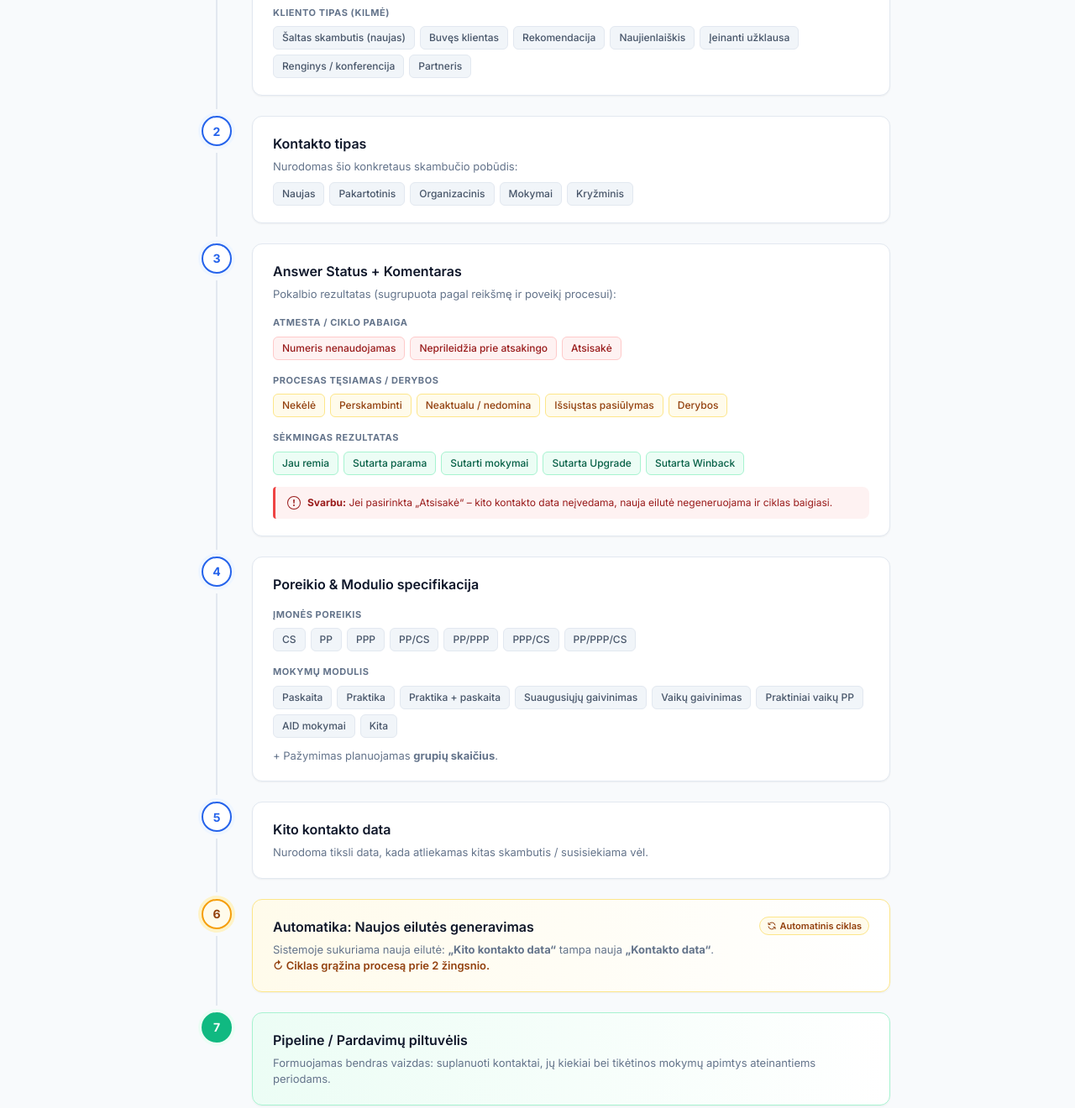
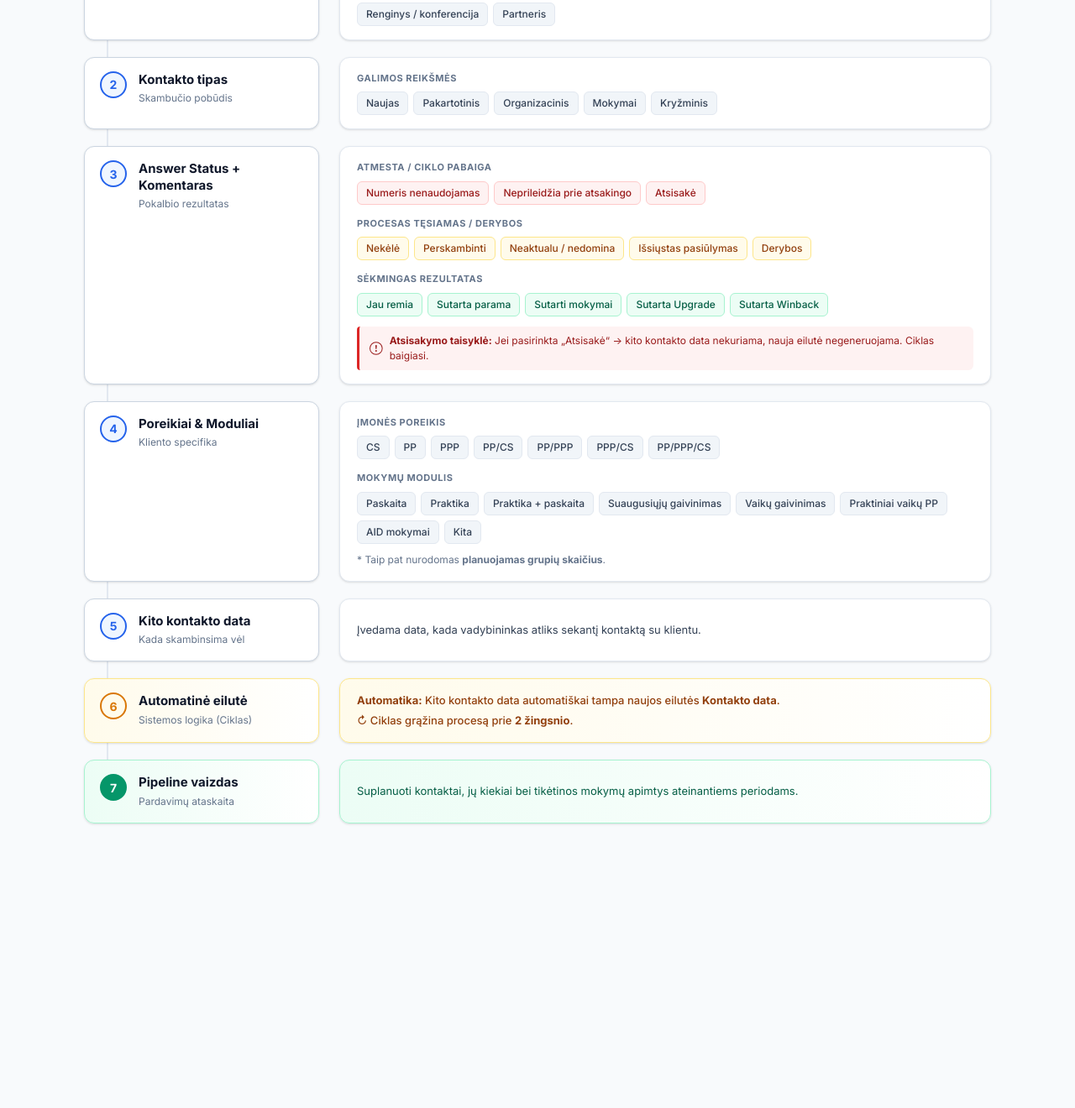
Before and after one commit to im-lrk/lesu-paieska, a plain HTML site: page mokymu-pardavimai/procesas.html in a window 1280 px wide. Shown: the part 215-1535 px from the top of the page at 84% size. After the commit the page ends 1236 px from the top, so only its background shows below. Drawn offline with Linux system fonts and the light colour scheme.

Commit message:
Update procesas.html

```diff
--- a/mokymu-pardavimai/procesas.html
+++ b/mokymu-pardavimai/procesas.html
@@ -14,17 +14,17 @@
     --primary-light: #eff6ff;
     --primary-border: #bfdbfe;
 
-    --success: #10b981;
+    --success: #059669;
     --success-light: #ecfdf5;
     --success-border: #a7f3d0;
     --success-text: #065f46;
 
-    --warning: #f59e0b;
+    --warning: #d97706;
     --warning-light: #fffbeb;
     --warning-border: #fde68a;
     --warning-text: #92400e;
 
-    --danger: #ef4444;
+    --danger: #dc2626;
     --danger-light: #fef2f2;
     --danger-border: #fecaca;
     --danger-text: #991b1b;
@@ -34,11 +34,11 @@
     --text-title: #0f172a;
     --text-body: #334155;
     --text-muted: #64748b;
-    --border-color: #e2e8f0;
+    --border-color: #cbd5e1;
+    --border-light: #e2e8f0;
 
-    --shadow-sm: 0 1px 2px 0 rgb(0 0 0 / 0.05);
+    --shadow-sm: 0 1px 3px 0 rgb(0 0 0 / 0.1), 0 1px 2px -1px rgb(0 0 0 / 0.1);
     --shadow-md: 0 4px 6px -1px rgb(0 0 0 / 0.1), 0 2px 4px -2px rgb(0 0 0 / 0.1);
-    --shadow-lg: 0 10px 15px -3px rgb(0 0 0 / 0.1), 0 4px 6px -4px rgb(0 0 0 / 0.1);
   }
 
   * {
@@ -56,17 +56,17 @@
   }
 
   .process-wrapper {
-    max-width: 840px;
+    max-width: 1080px;
     margin: 0 auto;
   }
 
   .process-header {
-    margin-bottom: 32px;
+    margin-bottom: 36px;
     text-align: center;
   }
 
   .process-header h1 {
-    font-size: 24px;
+    font-size: 26px;
     font-weight: 700;
     color: var(--text-title);
     letter-spacing: -0.02em;
@@ -78,37 +78,63 @@
     margin-top: 6px;
   }
 
-  /* Timeline Container */
-  .timeline {
-    position: relative;
-    padding-left: 20px;
+  /* Grid Layout: Left Steps, Right Details */
+  .grid-container {
+    display: flex;
+    flex-direction: column;
+    gap: 20px;
   }
 
-  /* Step Card Item */
-  .step-item {
-    position: relative;
-    display: flex;
+  .step-row {
+    display: grid;
+    grid-template-columns: 280px 1fr;
     gap: 24px;
-    margin-bottom: 24px;
-  }
-
-  .step-item:last-child {
-    margin-bottom: 0;
-  }
-
-  /* Left Timeline Line & Node */
-  .timeline-track {
-    display: flex;
-    flex-direction: column;
-    align-items: center;
+    align-items: stretch;
     position: relative;
   }
 
+  /* Connecting vertical line on the left side */
+  .step-row::before {
+    content: '';
+    position: absolute;
+    left: 27px;
+    top: 48px;
+    bottom: -24px;
+    width: 2px;
+    background-color: var(--border-light);
+    z-index: 1;
+  }
+
+  .step-row:last-child::before {
+    display: none;
+  }
+
+  /* Left Side: Step Block */
+  .step-block {
+    position: relative;
+    z-index: 2;
+    background: var(--card-bg);
+    border: 1px solid var(--border-color);
+    border-radius: 12px;
+    padding: 16px 18px;
+    box-shadow: var(--shadow-sm);
+    display: flex;
+    align-items: flex-start;
+    gap: 14px;
+    transition: all 0.2s ease;
+  }
+
+  .step-row:hover .step-block {
+    border-color: var(--primary);
+    box-shadow: var(--shadow-md);
+    transform: translateY(-2px);
+  }
+
   .node {
-    width: 36px;
-    height: 36px;
+    width: 32px;
+    height: 32px;
     border-radius: 50%;
-    background: var(--card-bg);
+    background: var(--primary-light);
     border: 2px solid var(--primary);
     color: var(--primary);
     font-weight: 700;
@@ -116,79 +142,62 @@
     display: flex;
     align-items: center;
     justify-content: center;
-    box-shadow: 0 0 0 4px var(--primary-light);
-    z-index: 2;
+    flex-shrink: 0;
+  }
+
+  .step-info {
+    flex: 1;
+  }
+
+  .step-title {
+    font-size: 15px;
+    font-weight: 700;
+    color: var(--text-title);
+    line-height: 1.3;
+  }
+
+  .step-sub {
+    font-size: 12px;
+    color: var(--text-muted);
+    margin-top: 4px;
+  }
+
+  /* Right Side: Variations / Details Block */
+  .details-block {
+    background: var(--card-bg);
+    border: 1px solid var(--border-light);
+    border-radius: 12px;
+    padding: 16px 20px;
+    box-shadow: var(--shadow-sm);
+    display: flex;
+    flex-direction: column;
+    justify-content: center;
     transition: all 0.2s ease;
   }
 
-  .step-item:hover .node {
-    transform: scale(1.1);
-    box-shadow: 0 0 0 6px var(--primary-light);
-  }
-
-  .line {
-    width: 2px;
-    background-color: var(--border-color);
-    flex-grow: 1;
-    margin-top: 8px;
-    margin-bottom: -16px;
-    z-index: 1;
-  }
-
-  .step-item:last-child .line {
-    display: none;
-  }
-
-  /* Card Box Content */
-  .card {
-    flex: 1;
-    background: var(--card-bg);
-    border: 1px solid var(--border-color);
-    border-radius: 12px;
-    padding: 20px 24px;
-    box-shadow: var(--shadow-sm);
-    transition: all 0.2s ease;
-  }
-
-  .step-item:hover .card {
+  .step-row:hover .details-block {
     border-color: #cbd5e1;
     box-shadow: var(--shadow-md);
   }
 
-  .card-header {
-    display: flex;
-    justify-content: space-between;
-    align-items: flex-start;
-    margin-bottom: 6px;
-  }
-
-  .card-title {
-    font-size: 16px;
-    font-weight: 600;
-    color: var(--text-title);
-  }
-
-  .card-sub {
-    font-size: 13px;
-    color: var(--text-muted);
-  }
-
-  /* Section Groups inside Cards */
-  .section-label {
+  .details-header {
     font-size: 11px;
     font-weight: 700;
     text-transform: uppercase;
     letter-spacing: 0.05em;
     color: var(--text-muted);
-    margin: 16px 0 8px 0;
+    margin-bottom: 8px;
   }
 
-  /* Chips / Tags */
+  .details-header:not(:first-child) {
+    margin-top: 14px;
+  }
+
+  /* Chips / Tags styling */
   .chip-group {
     display: flex;
     flex-wrap: wrap;
     gap: 6px;
-    margin-top: 8px;
   }
 
   .chip {
@@ -197,8 +206,8 @@
     padding: 4px 10px;
     border-radius: 6px;
     background-color: #f1f5f9;
-    color: #475569;
-    border: 1px solid #e2e8f0;
+    color: #334155;
+    border: 1px solid var(--border-light);
     transition: background 0.15s;
   }
 
@@ -206,35 +215,32 @@
     background-color: #e2e8f0;
   }
 
-  /* Variant Chips */
+  /* Variant Color Chips */
   .chip-danger {
     background-color: var(--danger-light);
     color: var(--danger-text);
     border-color: var(--danger-border);
   }
-  .chip-danger:hover { background-color: #fee2e2; }
 
   .chip-warning {
     background-color: var(--warning-light);
     color: var(--warning-text);
     border-color: var(--warning-border);
   }
-  .chip-warning:hover { background-color: #fef3c7; }
 
   .chip-success {
     background-color: var(--success-light);
     color: var(--success-text);
     border-color: var(--success-border);
   }
-  .chip-success:hover { background-color: #dcfce7; }
 
   /* Alert Box */
   .alert-card {
-    margin-top: 14px;
-    padding: 10px 14px;
+    margin-top: 12px;
+    padding: 8px 12px;
     background-color: var(--danger-light);
     border-left: 3px solid var(--danger);
-    border-radius: 4px 8px 8px 4px;
+    border-radius: 4px 6px 6px 4px;
     font-size: 12px;
     color: var(--danger-text);
     display: flex;
@@ -242,43 +248,55 @@
     gap: 8px;
   }
 
-  /* Special Loop Step Styling (Step 6) */
-  .step-loop .node {
+  /* Step 6 Loop Styling */
+  .step-row-loop .node {
     border-color: var(--warning);
-    color: var(--warning-text);
-    background: var(--warning-light);
-    box-shadow: 0 0 0 4px #fef3c7;
+    color: var(--warning);
+    background-color: var(--warning-light);
   }
 
-  .card-loop {
+  .step-row-loop .step-block {
+    border-color: var(--warning-border);
+    background: linear-gradient(to right, #fffbeb, #ffffff);
+  }
+
+  .step-row-loop .details-block {
     background: linear-gradient(to right, #fffbeb, #ffffff);
     border-color: var(--warning-border);
   }
 
-  .loop-badge {
-    display: inline-flex;
-    align-items: center;
-    gap: 4px;
-    font-size: 11px;
-    font-weight: 600;
-    background: var(--warning-light);
-    color: var(--warning-text);
-    padding: 2px 8px;
-    border-radius: 12px;
-    border: 1px solid var(--warning-border);
+  /* Step 7 Final Styling */
+  .step-row-final .node {
+    border-color: var(--success);
+    color: #fff;
+    background-color: var(--success);
   }
 
-  /* Final Step Styling (Step 7) */
-  .step-final .node {
-    border-color: var(--success);
-    color: #fff;
-    background: var(--success);
-    box-shadow: 0 0 0 4px var(--success-light);
+  .step-row-final .step-block {
+    border-color: var(--success-border);
+    background: linear-gradient(to right, #ecfdf5, #ffffff);
   }
 
-  .card-final {
+  .step-row-final .details-block {
     background: linear-gradient(to right, #ecfdf5, #ffffff);
     border-color: var(--success-border);
+  }
+
+  /* Responsive adjustment for screens < 768px */
+  @media (max-width: 768px) {
+    .step-row {
+      grid-template-columns: 1fr;
+      gap: 10px;
+    }
+
+    .step-row::before {
+      display: none;
+    }
+
+    .details-block {
+      margin-left: 12px;
+      border-left: 3px solid var(--primary);
+    }
   }
 </style>
 </head>
@@ -287,25 +305,23 @@
 <div class="process-wrapper">
 
   <div class="process-header">
-    <h1>Mokymų pardavimo proceso schema</h1>
-    <p>Detalus CRM žingsnių ir laukų pasirinkimo algoritmas</p>
+    <h1>Mokymų pardavimo procesas</h1>
+    <p>Kairėje – pagrindiniai proceso žingsniai. Dešinėje – galimi laukai ir reikšmių pasirinkimai.</p>
   </div>
 
-  <div class="timeline">
+  <div class="grid-container">
 
     <!-- ŽINGSNIS 1 -->
-    <div class="step-item">
-      <div class="timeline-track">
+    <div class="step-row">
+      <div class="step-block">
         <div class="node">1</div>
-        <div class="line"></div>
+        <div class="step-info">
+          <div class="step-title">Skambutis klientui</div>
+          <div class="step-sub">SF Activities → Call</div>
         </div>
-      <div class="card">
-        <div class="card-header">
-          <div class="card-title">Skambutis klientui</div>
       </div>
-        <div class="card-sub">Kuriamas <strong>SF Activities → Call</strong>. Kortelėje iškart matomas „Kliento tipas“:</div>
-
-        <div class="section-label">Kliento tipas (Kilmė)</div>
+      <div class="details-block">
+        <div class="details-header">Kliento tipas (Kilmė / Šaltinis)</div>
         <div class="chip-group">
           <span class="chip">Šaltas skambutis (naujas)</span>
           <span class="chip">Buvęs klientas</span>
@@ -319,16 +335,16 @@
     </div>
 
     <!-- ŽINGSNIS 2 -->
-    <div class="step-item" id="step-2">
-      <div class="timeline-track">
+    <div class="step-row">
+      <div class="step-block">
         <div class="node">2</div>
-        <div class="line"></div>
+        <div class="step-info">
+          <div class="step-title">Kontakto tipas</div>
+          <div class="step-sub">Skambučio pobūdis</div>
         </div>
-      <div class="card">
-        <div class="card-header">
-          <div class="card-title">Kontakto tipas</div>
       </div>
-        <div class="card-sub">Nurodomas šio konkretaus skambučio pobūdis:</div>
+      <div class="details-block">
+        <div class="details-header">Galimos reikšmės</div>
         <div class="chip-group">
           <span class="chip">Naujas</span>
           <span class="chip">Pakartotinis</span>
@@ -340,25 +356,23 @@
     </div>
 
     <!-- ŽINGSNIS 3 -->
-    <div class="step-item">
-      <div class="timeline-track">
+    <div class="step-row">
+      <div class="step-block">
         <div class="node">3</div>
-        <div class="line"></div>
+        <div class="step-info">
+          <div class="step-title">Answer Status + Komentaras</div>
+          <div class="step-sub">Pokalbio rezultatas</div>
         </div>
-      <div class="card">
-        <div class="card-header">
-          <div class="card-title">Answer Status + Komentaras</div>
       </div>
-        <div class="card-sub">Pokalbio rezultatas (sugrupuota pagal reikšmę ir poveikį procesui):</div>
-
-        <div class="section-label">Atmesta / Ciklo pabaiga</div>
+      <div class="details-block">
+        <div class="details-header">Atmesta / Ciklo pabaiga</div>
         <div class="chip-group">
           <span class="chip chip-danger">Numeris nenaudojamas</span>
           <span class="chip chip-danger">Neprileidžia prie atsakingo</span>
           <span class="chip chip-danger">Atsisakė</span>
         </div>
 
-        <div class="section-label">Procesas tęsiamas / Derybos</div>
+        <div class="details-header">Procesas tęsiamas / Derybos</div>
         <div class="chip-group">
           <span class="chip chip-warning">Nekėlė</span>
           <span class="chip chip-warning">Perskambinti</span>
@@ -367,7 +381,7 @@
           <span class="chip chip-warning">Derybos</span>
         </div>
 
-        <div class="section-label">Sėkmingas rezultatas</div>
+        <div class="details-header">Sėkmingas rezultatas</div>
         <div class="chip-group">
           <span class="chip chip-success">Jau remia</span>
           <span class="chip chip-success">Sutarta parama</span>
@@ -378,23 +392,22 @@
 
         <div class="alert-card">
           <svg width="16" height="16" fill="currentColor" viewBox="0 0 16 16"><path d="M8 15A7 7 0 1 1 8 1a7 7 0 0 1 0 14zm0 1A8 8 0 1 0 8 0a8 8 0 0 0 0 16z"/><path d="M7.002 11a1 1 0 1 1 2 0 1 1 0 0 1-2 0zM7.1 4.995a.905.905 0 1 1 1.8 0l-.35 3.507a.552.552 0 0 1-1.1 0L7.1 4.995z"/></svg>
-          <div><strong>Svarbu:</strong> Jei pasirinkta „Atsisakė“ – kito kontakto data neįvedama, nauja eilutė negeneruojama ir ciklas baigiasi.</div>
+          <div><strong>Atsisakymo taisyklė:</strong> Jei pasirinkta „Atsisakė“ → kito kontakto data nekuriama, nauja eilutė negeneruojama. Ciklas baigiasi.</div>
         </div>
       </div>
     </div>
 
     <!-- ŽINGSNIS 4 -->
-    <div class="step-item">
-      <div class="timeline-track">
+    <div class="step-row">
+      <div class="step-block">
         <div class="node">4</div>
-        <div class="line"></div>
+        <div class="step-info">
+          <div class="step-title">Poreikiai & Moduliai</div>
+          <div class="step-sub">Kliento specifika</div>
         </div>
-      <div class="card">
-        <div class="card-header">
-          <div class="card-title">Poreikio & Modulio specifikacija</div>
       </div>
-
-        <div class="section-label">Įmonės poreikis</div>
+      <div class="details-block">
+        <div class="details-header">Įmonės poreikis</div>
         <div class="chip-group">
           <span class="chip">CS</span>
           <span class="chip">PP</span>
@@ -405,7 +418,7 @@
           <span class="chip">PP/PPP/CS</span>
         </div>
 
-        <div class="section-label">Mokymų modulis</div>
+        <div class="details-header">Mokymų modulis</div>
         <div class="chip-group">
           <span class="chip">Paskaita</span>
           <span class="chip">Praktika</span>
@@ -417,57 +430,58 @@
           <span class="chip">Kita</span>
         </div>
 
-        <div class="card-sub" style="margin-top: 12px;">+ Pažymimas planuojamas <strong>grupių skaičius</strong>.</div>
+        <div style="margin-top: 10px; font-size: 12px; color: var(--text-muted);">
+          * Taip pat nurodomas <strong>planuojamas grupių skaičius</strong>.
+        </div>
       </div>
     </div>
 
     <!-- ŽINGSNIS 5 -->
-    <div class="step-item">
-      <div class="timeline-track">
+    <div class="step-row">
+      <div class="step-block">
         <div class="node">5</div>
-        <div class="line"></div>
+        <div class="step-info">
+          <div class="step-title">Kito kontakto data</div>
+          <div class="step-sub">Kada skambinsima vėl</div>
         </div>
-      <div class="card">
-        <div class="card-header">
-          <div class="card-title">Kito kontakto data</div>
       </div>
-        <div class="card-sub">Nurodoma tiksli data, kada atliekamas kitas skambutis / susisiekiama vėl.</div>
+      <div class="details-block">
+        <div style="font-size: 13px; color: var(--text-body);">
+          Įvedama data, kada vadybininkas atliks sekantį kontaktą su klientu.
+        </div>
       </div>
     </div>
 
     <!-- ŽINGSNIS 6 (AUTOMATIKOS CIKLAS) -->
-    <div class="step-item step-loop">
-      <div class="timeline-track">
+    <div class="step-row step-row-loop">
+      <div class="step-block">
         <div class="node">6</div>
-        <div class="line"></div>
+        <div class="step-info">
+          <div class="step-title">Automatinė eilutė</div>
+          <div class="step-sub">Sistemos logika (Ciklas)</div>
         </div>
-      <div class="card card-loop">
-        <div class="card-header">
-          <div class="card-title">Automatika: Naujos eilutės generavimas</div>
-          <span class="loop-badge">
-            <svg width="12" height="12" fill="none" stroke="currentColor" stroke-width="2" viewBox="0 0 24 24"><path d="M4 4v5h.582m15.356 2A8.001 8.001 0 004.582 9m0 0H9m11 11v-5h-.581m0 0a8.003 8.003 0 01-15.357-2m15.357 2H15"></path></svg>
-            Automatinis ciklas
-          </span>
       </div>
-        <div class="card-sub">
-          Sistemoje sukuriama nauja eilutė: <strong>„Kito kontakto data“</strong> tampa nauja <strong>„Kontakto data“</strong>.
+      <div class="details-block">
+        <div style="font-size: 13px; color: var(--warning-text); font-weight: 500;">
+          <strong>Automatika:</strong> Kito kontakto data automatiškai tampa naujos eilutės <strong>Kontakto data</strong>.
           <br>
-          <span style="color: var(--warning-text); font-weight: 600;">↻ Ciklas grąžina procesą prie 2 žingsnio.</span>
+          <span style="display: inline-block; margin-top: 4px;">↻ Ciklas grąžina procesą prie <strong>2 žingsnio</strong>.</span>
         </div>
       </div>
     </div>
 
     <!-- ŽINGSNIS 7 -->
-    <div class="step-item step-final">
-      <div class="timeline-track">
+    <div class="step-row step-row-final">
+      <div class="step-block">
         <div class="node">7</div>
+        <div class="step-info">
+          <div class="step-title">Pipeline vaizdas</div>
+          <div class="step-sub">Pardavimų ataskaita</div>
         </div>
-      <div class="card card-final">
-        <div class="card-header">
-          <div class="card-title">Pipeline / Pardavimų piltuvėlis</div>
       </div>
-        <div class="card-sub">
-          Formuojamas bendras vaizdas: suplanuoti kontaktai, jų kiekiai bei tikėtinos mokymų apimtys ateinantiems periodams.
+      <div class="details-block">
+        <div style="font-size: 13px; color: var(--success-text);">
+          Suplanuoti kontaktai, jų kiekiai bei tikėtinos mokymų apimtys ateinantiems periodams.
         </div>
       </div>
     </div>
```
Lines whose indentation alone changed are shown as unchanged.
